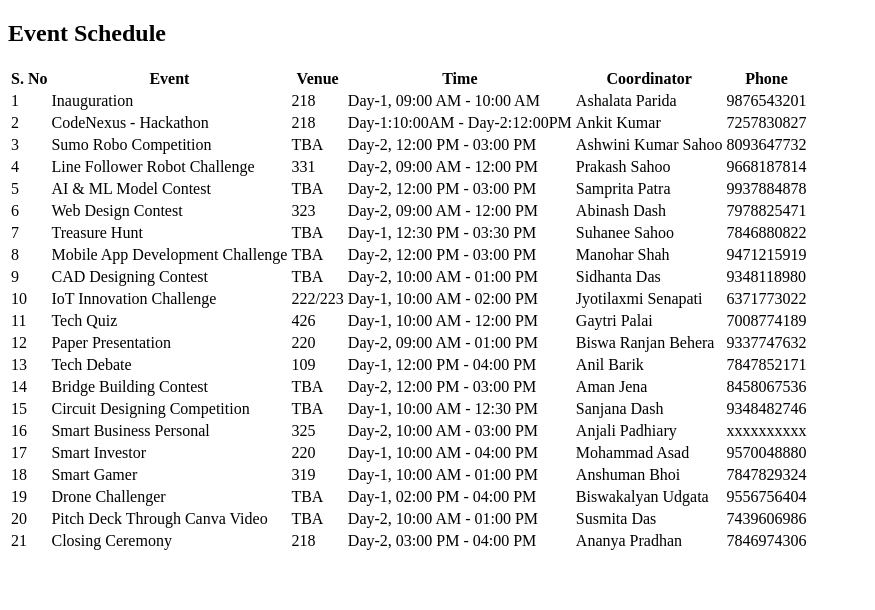
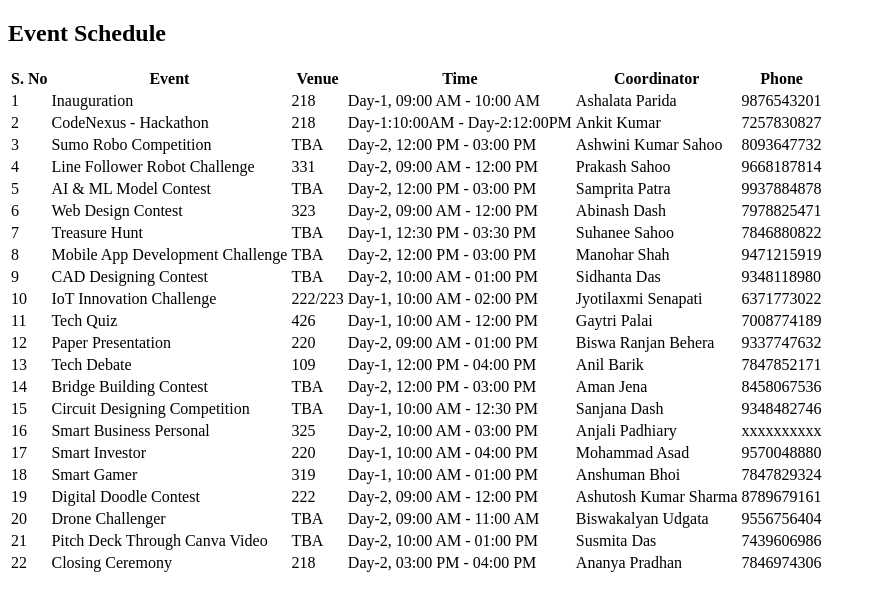
Before and after one commit to ankitku3101/festronix, a Next.js app: page /Schedule in a window 1280 px wide. Shown: the top 610 px of the page, without its empty margins (0-875 px from the left). Built offline with nearby package versions, Linux system fonts and the light colour scheme.

Commit message:
Doodle and Drone schedule updated.

```diff
--- a/pages/Schedule.tsx
+++ b/pages/Schedule.tsx
@@ -130,9 +130,16 @@ const Schedule = () => {
       phone: "7847829324"
     },
     {
+      event: "Digital Doodle Contest",
+      venue: "222",
+      time: "Day-2, 09:00 AM - 12:00 PM",
+      name: "Ashutosh Kumar Sharma",
+      phone: "8789679161"
+    },
+    {
       event: "Drone Challenger",
       venue: "TBA",
-      time: "Day-1, 02:00 PM - 04:00 PM",
+      time: "Day-2, 09:00 AM - 11:00 AM",
       name: "Biswakalyan Udgata",
       phone: "9556756404"
     },
```
